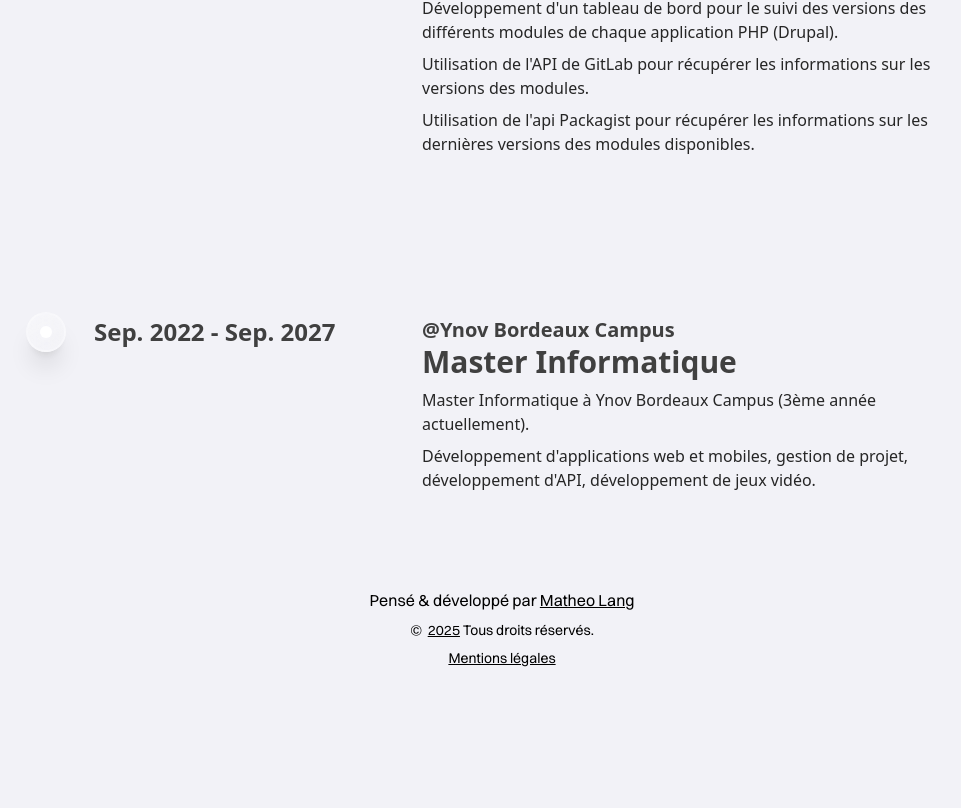
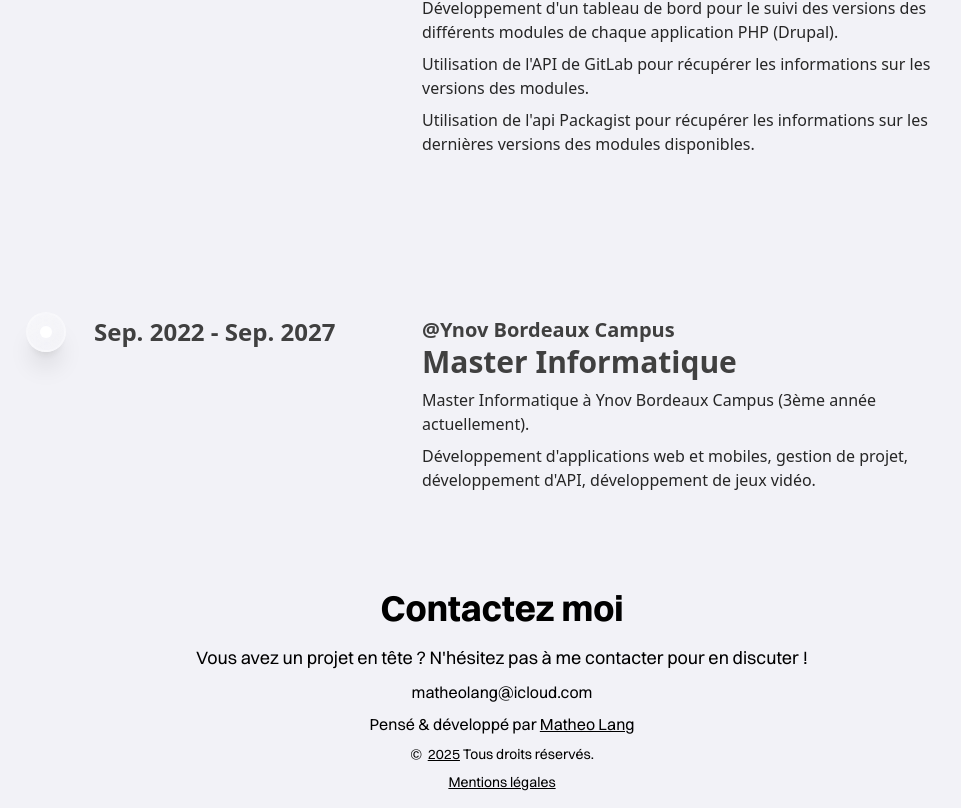
Before and after one commit to Matsuel/portfolio, a Next.js app: page / in a window 1280 px wide. Shown: the part 2395-3203 px from the top of the page, without its empty margins (138-1099 px from the left). Before the commit the page ends 3079 px from the top, so only its background shows below. Built offline with nearby package versions, Linux system fonts and the light colour scheme.

Commit message:
fix: ajuster le style du composant Footer pour améliorer la mise en page

```diff
--- a/src/components/Footer.tsx
+++ b/src/components/Footer.tsx
@@ -1,9 +1,19 @@
 import Link from 'next/link'
 import { socials, SOCIALS } from '../../constants/socials'
+import { mail } from '../../constants/navbar'
 
 const Footer = () => {
     return (
-        <footer className='w-full h-auto flex flex-col items-center justify-center text-text p-4 md:gap-0 gap-6'>
+        <footer className='w-full h-auto flex flex-col items-center justify-center text-text p-4 md:gap-2 gap-6'>
+
+            <div className='flex flex-col items-center gap-2'>
+                <h2 className='text-4xl font-bold'>Contactez moi</h2>
+                <p className='text-center text-lg mt-2'>Vous avez un projet en tête ? N'hésitez pas à me contacter pour en discuter !</p>
+                <Link href={`mailto:${mail}`}>
+                    {mail}
+                </Link>
+
+            </div>
 
             <div className='flex md:flex-col md:fixed flex-row items-center justify-center gap-2 md:left-8 md:bottom-[50%] md:translate-y-[50%] '>
                 {socials.map((social, index) => (
@@ -20,7 +30,7 @@ const Footer = () => {
             </div>
 
             <span>Pensé & développé par <Link href={SOCIALS.GITHUB} target='_blank' className='underline'>Matheo Lang</Link></span>
-            <span className='text-sm mt-2'>
+            <span className='text-sm'>
                 © &nbsp;
                 <Link href={`https://fr.wikipedia.org/wiki/${new Date().getFullYear()}`} target='_blank' className='underline'>
                     {new Date().getFullYear()}
@@ -28,7 +38,7 @@ const Footer = () => {
                 &nbsp;Tous droits réservés.
             </span>
 
-            <Link href="/mentions-legales" className='underline text-sm mt-2'>
+            <Link href="/mentions-legales" className='underline text-sm'>
                 Mentions légales
             </Link>
         </footer>
```
